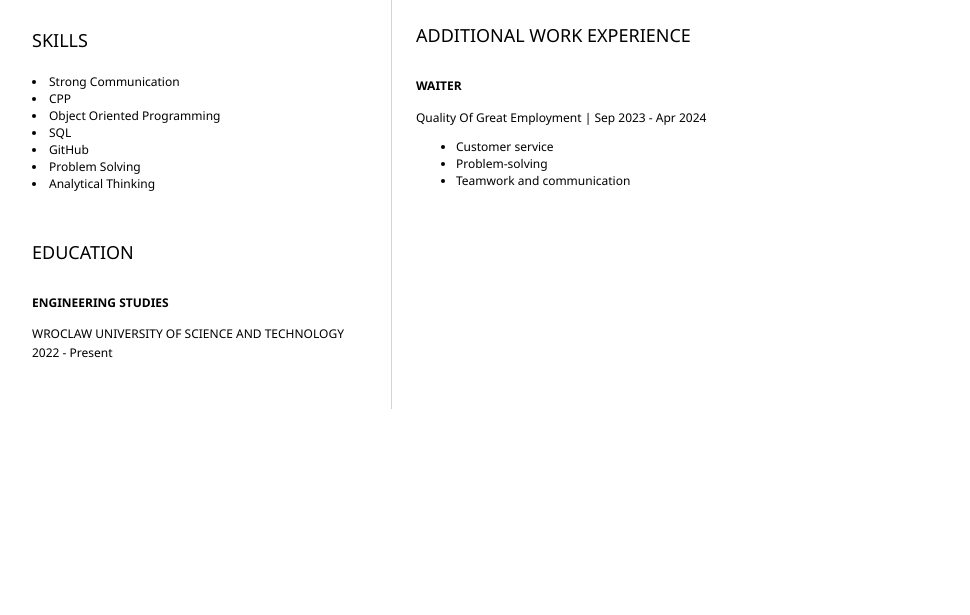
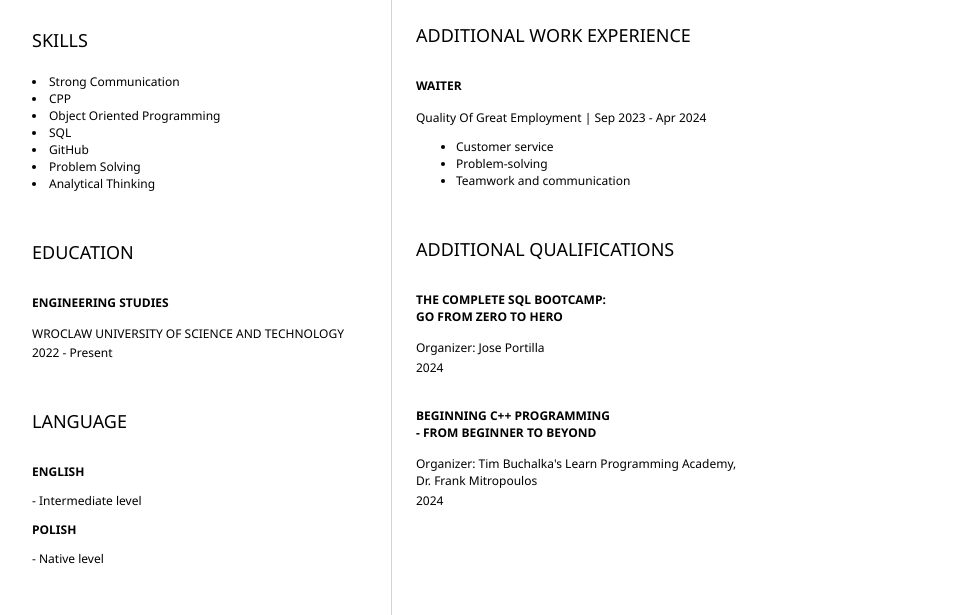
Before and after one commit to Paperocean/resume, a plain HTML site: page index.html in a window 1280 px wide. Shown: the part 329-944 px from the top of the page, without its empty margins (152-1122 px from the left). Before the commit the page ends 800 px from the top, so only its background shows below. Drawn offline with Linux system fonts and the light colour scheme.

Commit message:
New sections [ LANGUAGE / QUALIFICATIONS ]

```diff
--- a/index.html
+++ b/index.html
@@ -51,6 +51,12 @@
                             2022 - Present
                         </p>
                 </section>
+                <section>
+                    <h2>LANGUAGE</h2>
+                    <p><h3>ENGLISH</h3> - Intermediate level</h3></p>
+
+                    <p><h3>POLISH</h3> - Native level</h3></p>
+                </section>
             </article>
             <article id="mainRight">
                 <section>
@@ -75,6 +81,28 @@
                             <li>Teamwork and communication</li>
                     </ul>
                 </section>
+                <section>
+                    <h2>ADDITIONAL QUALIFICATIONS</h2>
+
+                    <h3>THE COMPLETE SQL BOOTCAMP:<br>
+                        GO FROM ZERO TO HERO </h3>
+                    <p>
+                        Organizer: Jose Portilla
+                    </p>
+                    <p>
+                        2024
+                    </p>
+                    <br>
+                    <h3>BEGINNING C++ PROGRAMMING<br> -
+                        FROM BEGINNER TO BEYOND </h3>
+                    <p>
+                        Organizer: Tim Buchalka's Learn Programming Academy,<br>
+                        Dr. Frank Mitropoulos
+                    </p>
+                    <p>
+                        2024
+                    </p>
+                </section>
             </article>
         </main>
     </body>
```
